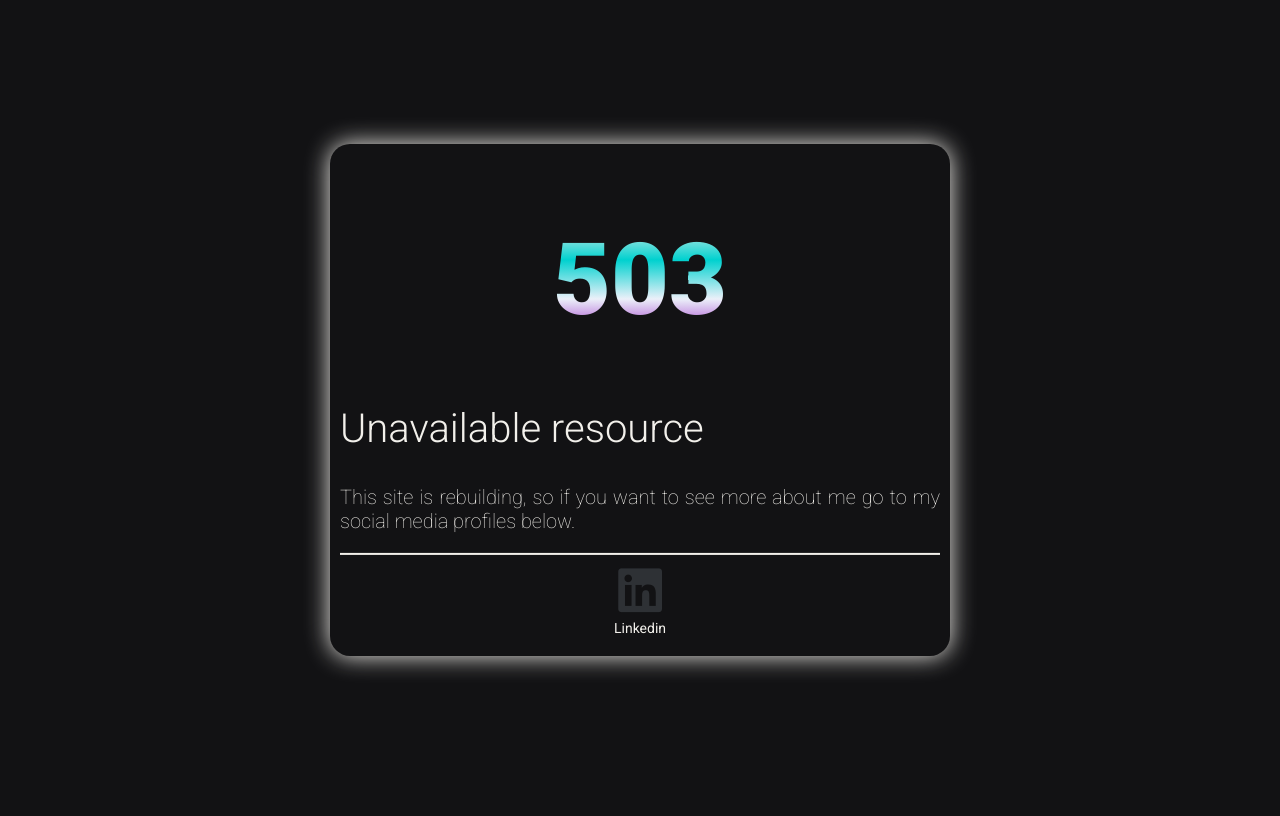
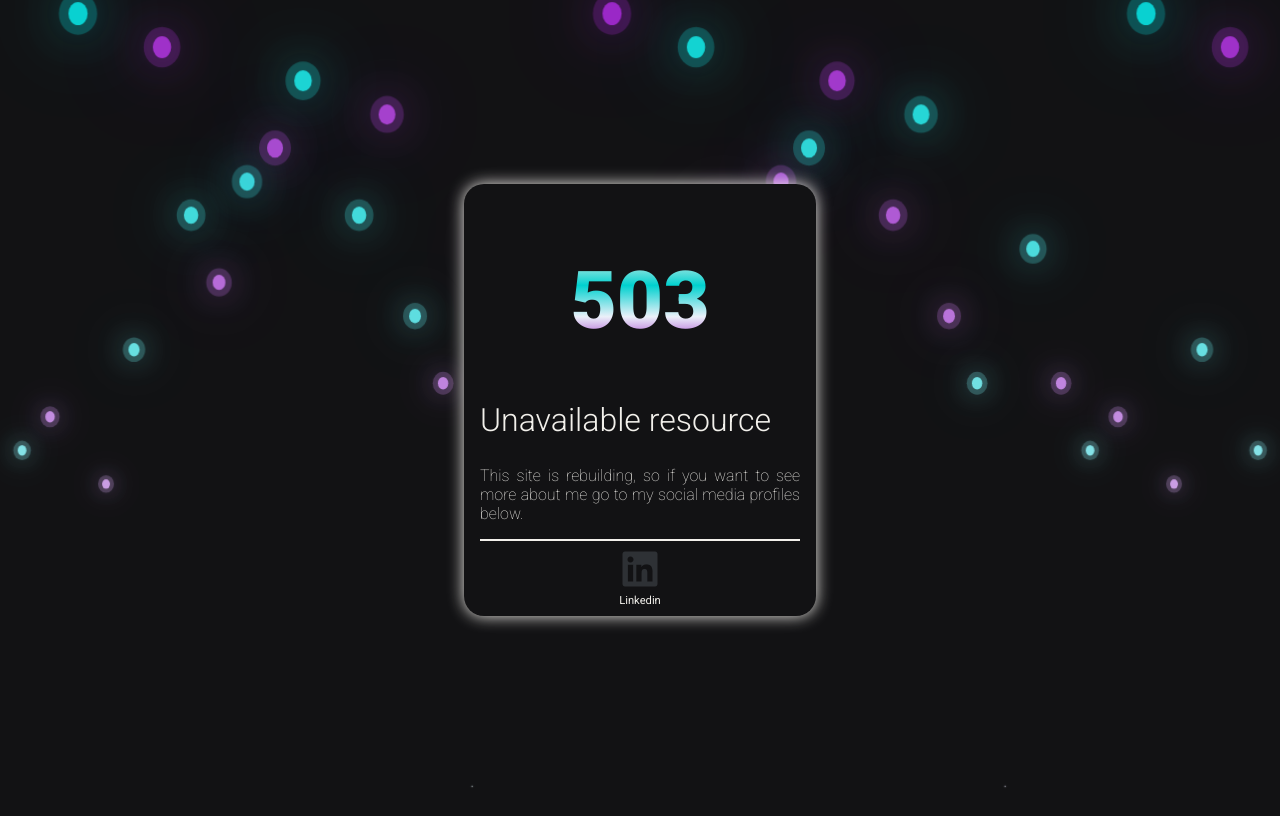
Before and after one commit to Sting9654/Sting9654.github.io, a plain HTML site: page index.html in a window 1280 px wide. Drawn offline with Linux system fonts and the light colour scheme.

Commit message:
Add files via upload

```diff
--- a/css/styles.css
+++ b/css/styles.css
@@ -2,6 +2,47 @@
 
 body {
   background-color: #121214;
+  min-height: 100vh;
+  overflow: hidden;
+}
+
+.bubbles {
+  position: relative;
+  display: flex;
+  margin: 0;
+  padding: 0;
+  box-sizing: border-box;
+}
+
+.bubbles span {
+  position: relative;
+  width: 3vh;
+  height: 3vh;
+  background: #00D1CF;
+  margin: 0 4px;
+  border-radius: 50%;
+  box-shadow: 0 0 0 10px #00d1ce44, 0 0 50px #00D1CF, 0 0 100px #00D1CF;
+  animation: star_shower 15s linear infinite;
+  animation-duration: calc(125s/var(--i));
+}
+
+.bubbles span:nth-child(even) {
+  background: #9820C5;
+  box-shadow: 0 0 0 10px #9920c544, 0 0 50px #9820C5, 0 0 100px #9820C5;
+}
+
+@keyframes star_shower {
+  0% {
+    transform: translateY(100vh)scale(0);
+    background: #EBF0F9;
+    box-shadow: 0 0 0 10px #ebf0f944, 0 0 50px #EBF0F9, 0 0 100px #EBF0F9;
+  }
+
+  100% {
+    transform: translateY(-5vh)scale(1);
+  }
+
+
 }
 
 .roboto-light {
@@ -11,16 +52,15 @@ body {
 
 .card {
   background-color: #121214;
-  height: 900px;
-  width: 600px;
-  block-size: auto;
+  height: 50vh;
+  width: 40vh;
   border-radius: 20px;
   position: absolute;
   top: 50%;
   left: 50%;
   transform: translate(-50%, -50%);
-  padding: 10px;
-  box-shadow: 0px 0px 25px 0px #F2F0EB;
+  padding: 2vh;
+  box-shadow: 0px 0px 2vh 0px #F2F0EB;
 }
 
 .card:hover {
@@ -94,7 +134,7 @@ body {
 h1 {
   font-weight: 900;
   text-align: center;
-  font-size: 100px;
+  font-size: 10vh;
   -webkit-background-clip: text;
   background-color: text;
   color: transparent;
@@ -104,20 +144,20 @@ h1 {
 h2 {
   font-weight: 300;
   text-align: justify;
-  font-size: 40px;
+  font-size: 4vh;
   color: #F2F0EB;
 }
 
 p {
   text-align: justify;
-  font-size: 20px;
+  font-size: 2vh;
   font-weight: lighter;
   color: #F2F0EB;
 }
 
 .fa-linkedin {
-  margin-bottom: 10px;
-  font-size: 50px;
+  margin-bottom: 1vh;
+  font-size: 5vh;
   color: #2E3135;
 }
 
@@ -137,7 +177,7 @@ p {
   flex-direction: column;
   align-items: center;
   text-decoration: none;
-  padding: 10px 20px;
+  padding: 1vh 2vh;
   color: #F2F0EB;
   border-radius: 5px;
 }
@@ -147,5 +187,5 @@ p {
 }
 
 .button-link span {
-  font-size: 14px;
+  font-size: 1.4vh;
 }
```
